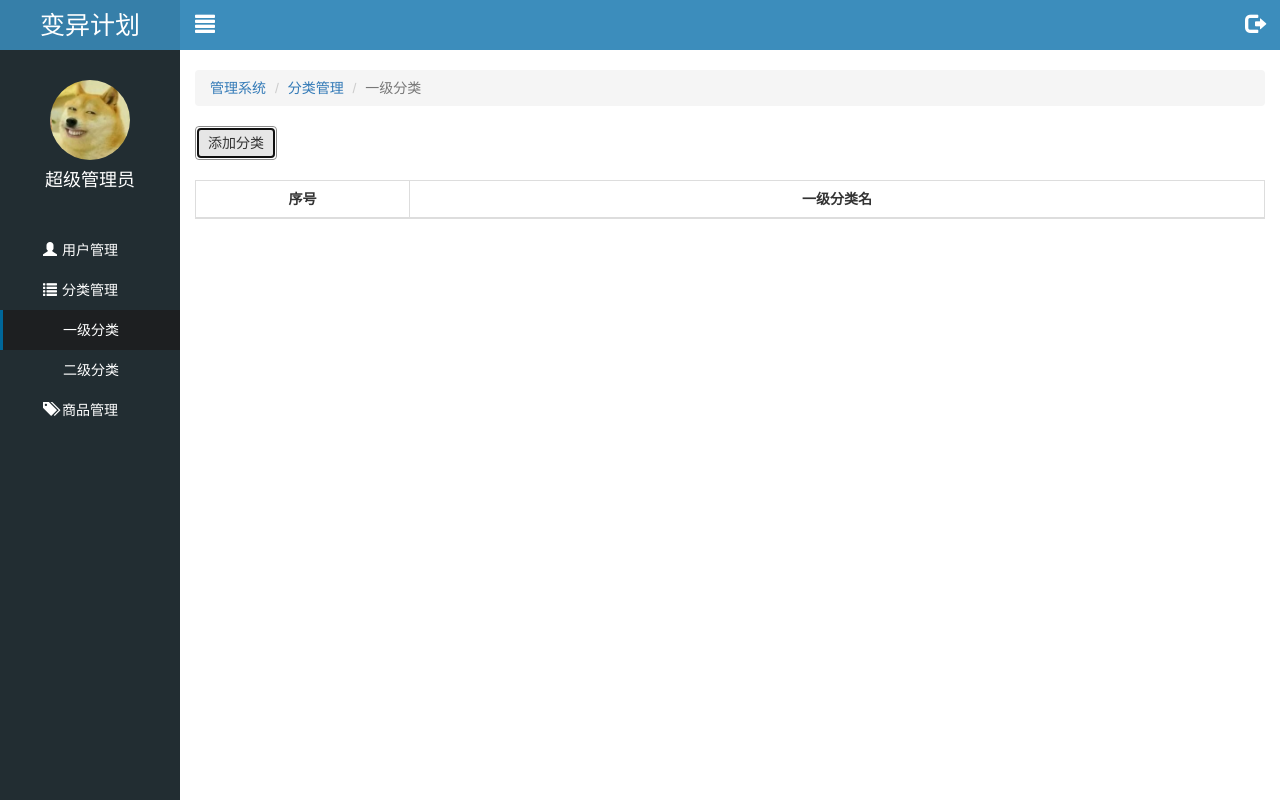
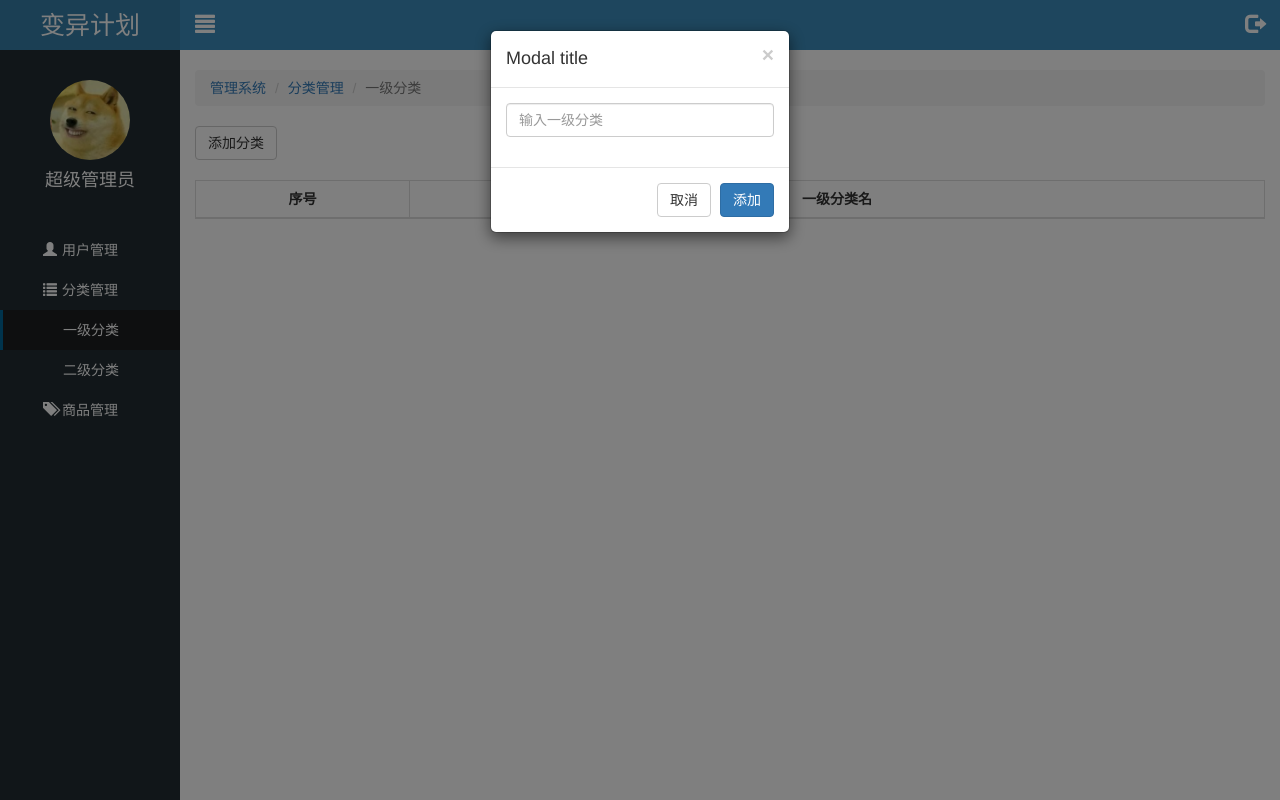
Before and after one commit to 790573490/letao, a website: page public/back/first.html in a window 1280 px wide. Both pictures are taken after a click on the button "添加分类". Drawn offline with Linux system fonts and the light colour scheme; no server answers.

Commit message:
一级分类完成

```diff
--- a/public/back/first.html
+++ b/public/back/first.html
@@ -60,7 +60,7 @@
         </ol>
 
         <div class="lt_content">
-            <button class="btn btn-default mb_20">添加分类</button>
+            <button class="btn btn-default mb_20" id="addBtn">添加分类</button>
 
             <table class="table table-bordered table-hover">
                 <thead>
@@ -108,6 +108,33 @@
 </div>
 
 
+<!--添加模态框-->
+<div class="modal fade" tabindex="-1" id="addModal">
+
+    <!--模态框结构-->
+    <!-- modal-sm 小型模态框   modal-lg 大型模态框 -->
+    <div class="modal-dialog modal-sm" role="document">
+        <div class="modal-content">
+            <form id="form">
+                <div class="modal-header">
+                    <button type="button" class="close" data-dismiss="modal"><span>&times;</span></button>
+                    <h4 class="modal-title">Modal title</h4>
+                </div>
+                <div class="modal-body">
+                        <div class="form-group">
+                            <input type="text" name="categoryName" class="form-control" placeholder="输入一级分类">
+                        </div>
+                </div>
+                <div class="modal-footer">
+                    <button type="button" class="btn btn-default" data-dismiss="modal">取消</button>
+                    <button type="submit" class="btn btn-primary">添加</button>
+                </div>
+            </form>
+        </div>
+    </div>
+</div>
+
+
 <!---->
 <script type="text/html" id="tpl">
     {{ each rows v i }}
--- a/public/back/js/first.js
+++ b/public/back/js/first.js
@@ -39,4 +39,55 @@ $(function () {
             }
         })
     }
+
+
+    $("#addBtn").click(function () {
+        $('#addModal').modal("show");
+    });
+
+
+    //3.使用表单校验插件，校验数据
+    $('#form').bootstrapValidator({
+        //2. 指定校验时的图标显示，默认是bootstrap风格
+        feedbackIcons: {
+            valid: 'glyphicon glyphicon-ok',            //校验成功
+            invalid: 'glyphicon glyphicon-remove',      //校验失败
+            validating: 'glyphicon glyphicon-refresh'   //校验中
+        },
+        //配置字段
+        fields:{
+            categoryName:{
+                validators:{
+                    notEmpty:{
+                        message:"一级分类不能为空",
+                    }
+                }
+            }
+        }
+    });
+
+    //4.阻止默认的成功提交，通过ajax进行提交
+    $('#form').on("success.form.bv",function (e) {
+        e.preventDefault();
+        $.ajax({
+            type:'post',
+            url:"/category/addTopCategory",
+            data:$('#form').serialize(),
+            dataType: "json",
+            success:function (info) {
+                console.log(info);
+                if(info.success){
+                    /*关闭模态框*/
+                    $('#addModal').modal("hide");
+                    /*重新渲染第一页*/
+                    currentPage = 1;
+                    render();
+                    /*重置表单， 传 true 不仅重置表单校验状态，同时重置表单内容 */
+                    $("#form").data("bootstrapValidator").resetForm(true);
+                }
+            }
+
+        })
+    })
+
 });
```
